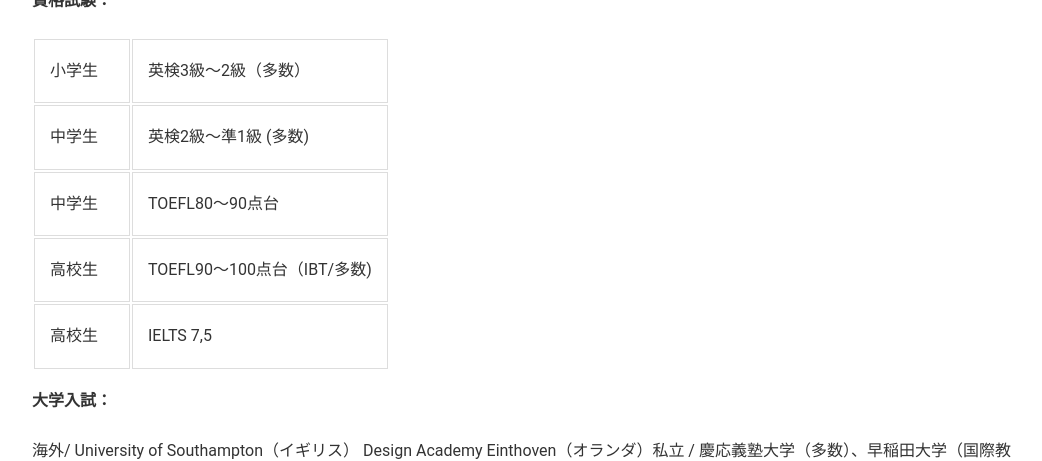
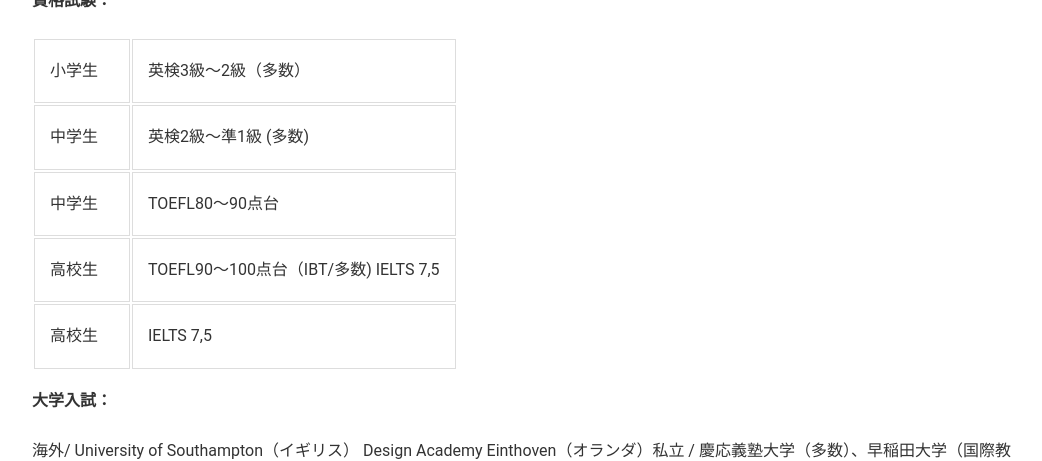
Before and after one commit to phocean/akispace, a Jekyll site: the page built from exam_results.md, in a window 1280 px wide and 900 px high, scrolled down 1540 px. Shown: the top 461 px of the window, without its empty margins (118-1160 px from the left). Built offline with Jekyll 4.4.1, drawn with Linux system fonts in a browser that asks for light colours.

Commit message:
Update exam_results.md

```diff
--- a/exam_results.md
+++ b/exam_results.md
@@ -49,7 +49,7 @@
 | 小学生　| 英検3級〜2級（多数） |
 | 中学生　| 英検2級〜準1級 (多数) |
 | 中学生 | TOEFL80〜90点台 |
-| 高校生 | TOEFL90〜100点台（IBT/多数) |
+| 高校生 | TOEFL90〜100点台（IBT/多数) IELTS 7,5 |
 | 高校生 | IELTS 7,5 |
 
 
```
